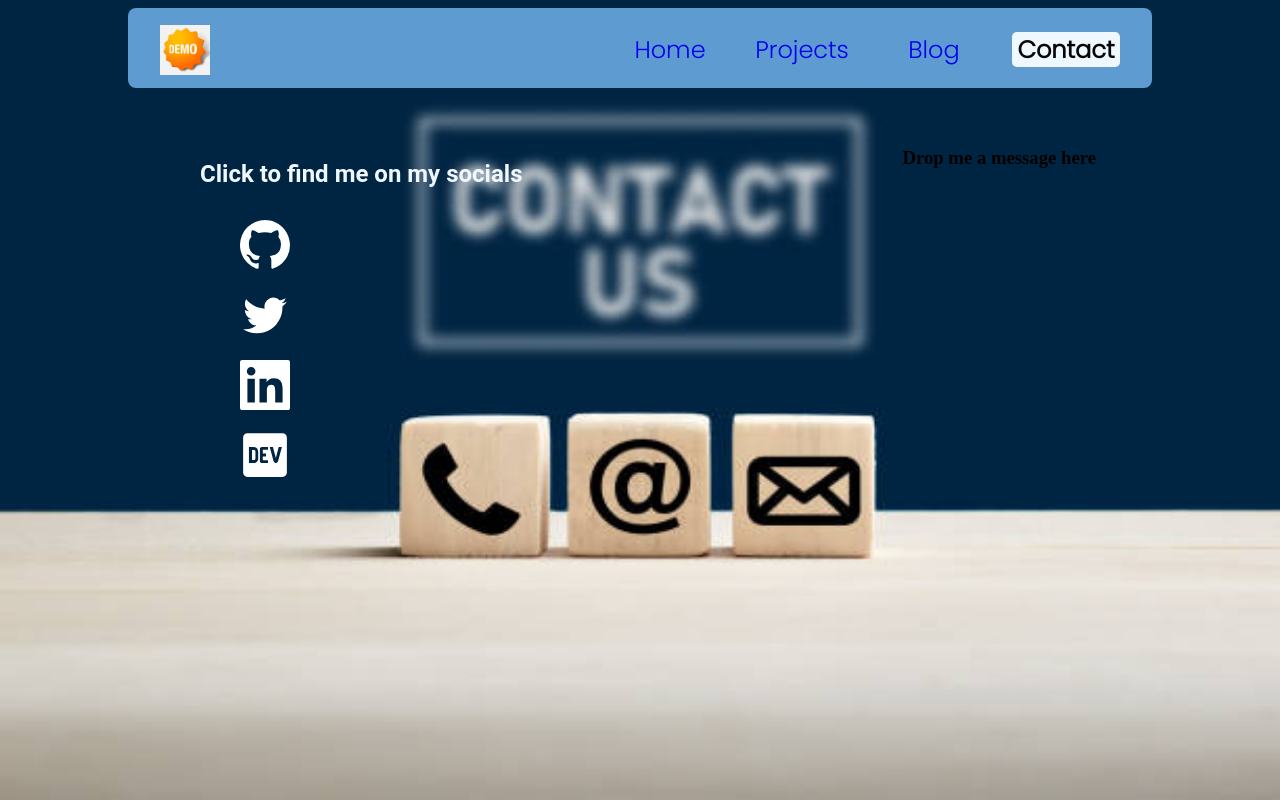
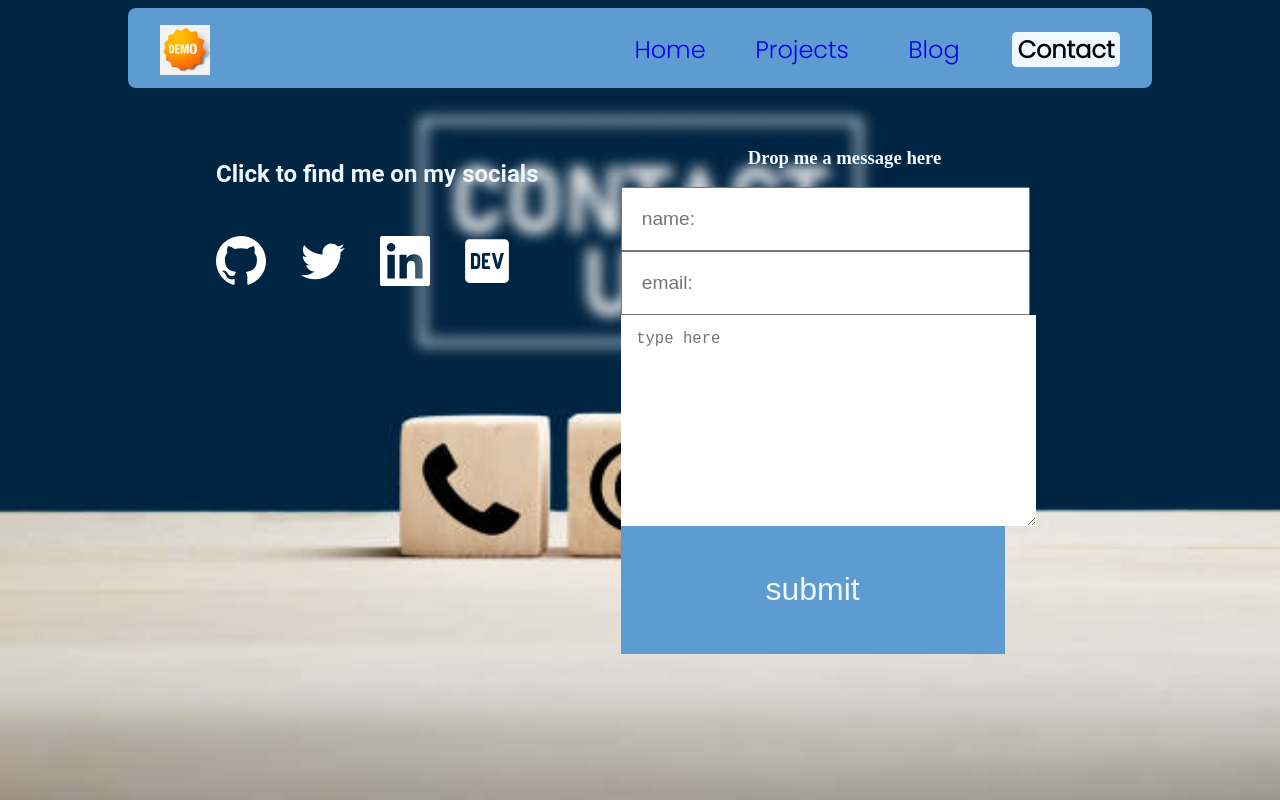
Before and after one commit to oluwatrillions/portfolio-website, a Next.js app: page /contact in a window 1280 px wide. Built offline with nearby package versions, Linux system fonts and the light colour scheme.

Commit message:
...contact form

```diff
--- a/src/app/contact/contact.module.css
+++ b/src/app/contact/contact.module.css
@@ -14,6 +14,11 @@
     margin: 5vh 0;
 }
 
+.socials {
+    width: 30vw;
+    padding-left: 1em;
+}
+
 .socials h4 {
     color: aliceblue;
     font-size: 1.5em;
@@ -23,7 +28,60 @@
 .links {
     list-style: none;
     display: flex;
-    flex-direction: column;
-    gap: 1em;
+    gap: 2em;
+    margin-top: 3em;
+    margin-left: 0;
+    padding-left: 0;
     cursor: pointer;
 }
+
+.message {
+    display: flex;
+    flex-direction: column;
+    justify-content: flex-start;
+    align-items: center;
+    width: 40vw;
+}
+
+.message h3 {
+    color: aliceblue;
+}
+
+.details {
+    width: 35vw;
+}
+
+.form {
+    display: flex;
+    flex-direction: column;
+    justify-content: flex-start;
+}
+
+.form input {
+    width: 30vw;
+    font-size: 1.2em;
+    height: 3em;
+    outline: none;
+    padding-left: 1em;
+    border-bottom: 1px light grey;
+}
+
+.form button {
+    font-size: 2em;
+    height: 4em;
+    width: 30vw;
+    outline: none;
+    background-color: rgb(93, 155, 209);
+    color: aliceblue;
+    margin: 0;
+    padding: 0;
+    border: none;
+}
+
+.form textarea {
+    width: 30vw;
+    font-size: 1.2em;
+    outline: none;
+    border: none;
+    padding: 1em;
+}
--- a/src/app/contact/page.jsx
+++ b/src/app/contact/page.jsx
@@ -27,8 +27,16 @@ const page = () => {
             <Link href={"https://dev.to/oluwatrillions"}><FaDev color='white' fontSize={50}/></Link>
             </ul>
           </div>
-          <div className='styles.message'>
+          <div className={styles.message}>
             <h3>Drop me a message here</h3>
+            <div className={styles.details}>
+              <form className={styles.form}>
+                <input type="text" name='name' placeholder='name:' />
+                <input type="text" name='email' placeholder='email:' />
+                <textarea name="message" id="message" placeholder='type here' rows={10}></textarea>
+                <button>submit</button>
+              </form>
+            </div>
           </div>
         </div>
     </div>
```
